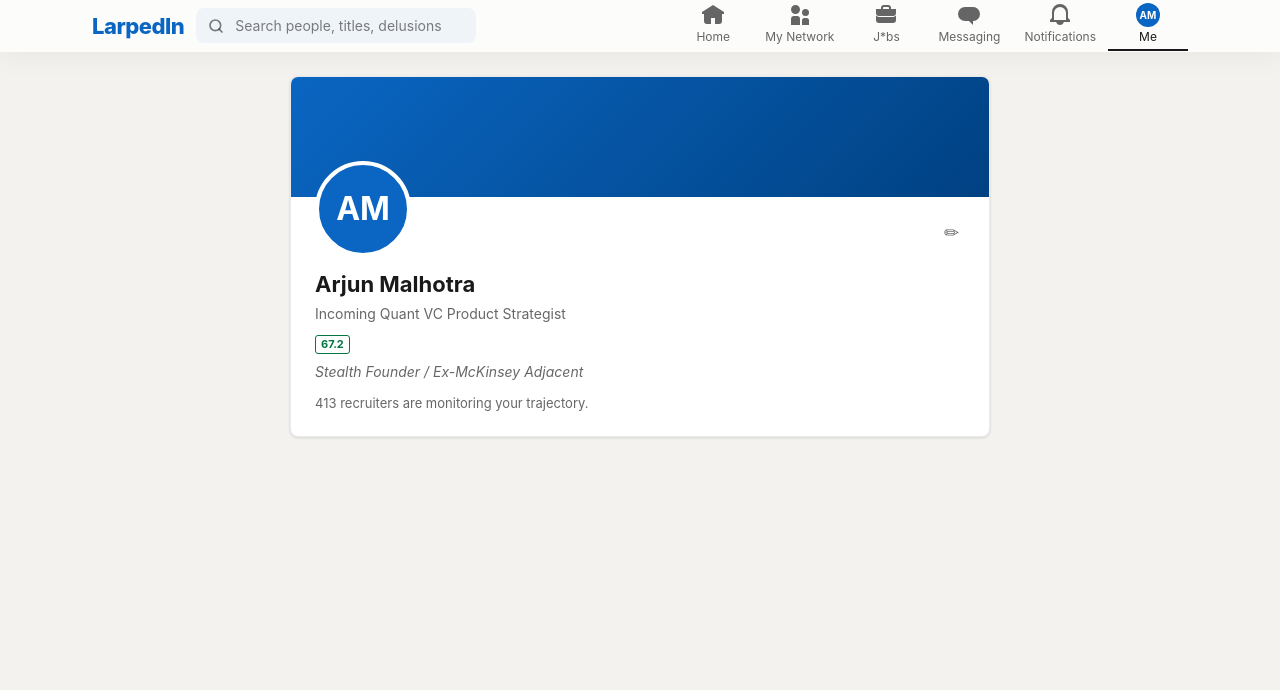
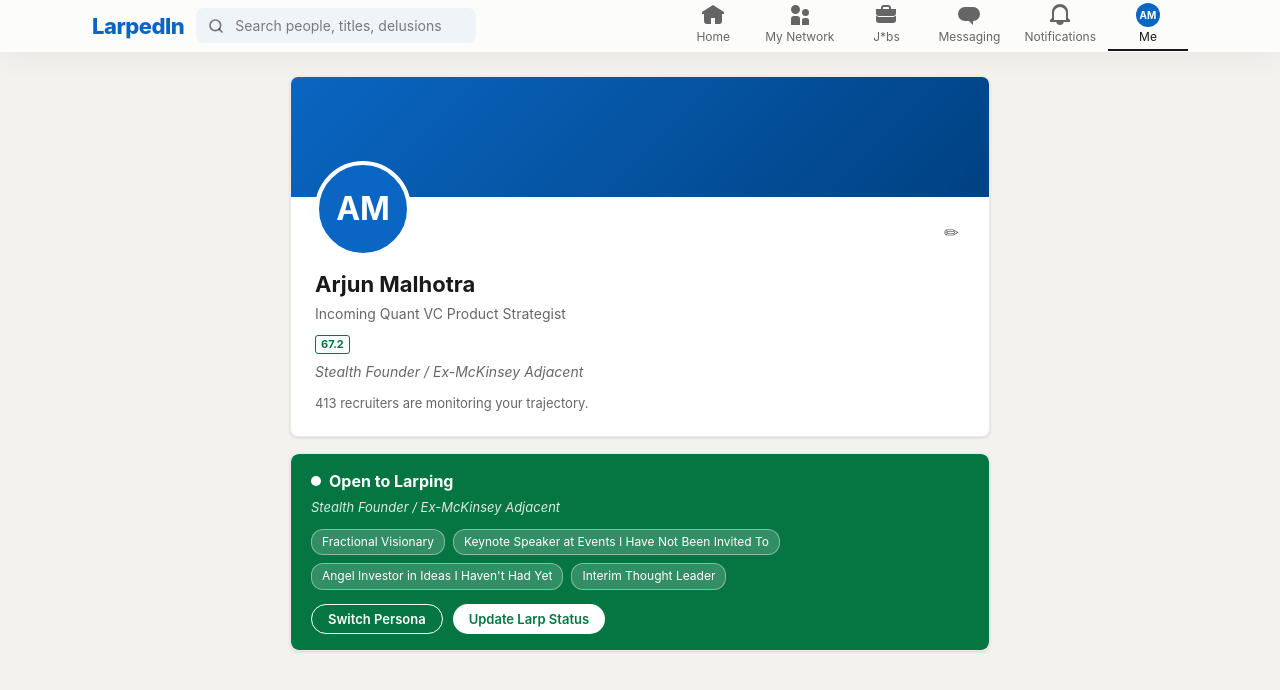
Before and after one commit to iamarpitahuja/Lapedln-Silly-Hacks, a React app in the folder frontend/: page /me in a window 1280 px wide. Shown: the top 690 px of the page. Built offline with nearby package versions, Linux system fonts and the light colour scheme; the HTML template or start-up script is replaced by a standard one.

Commit message:
feat: add LarpStatus banner to Me page

```diff
--- /dev/null
+++ b/frontend/src/features/me/LarpStatus/LarpStatus.jsx
@@ -0,0 +1,35 @@
+import { useMockData } from '../../../context/MockDataContext'
+import styles from './LarpStatus.module.css'
+
+const OPPORTUNITY_TYPES = [
+  'Fractional Visionary',
+  'Keynote Speaker at Events I Have Not Been Invited To',
+  'Angel Investor in Ideas I Haven\'t Had Yet',
+  'Interim Thought Leader',
+]
+
+export default function LarpStatus() {
+  const { currentUser } = useMockData()
+  const { persona } = currentUser
+
+  return (
+    <div className={styles.card}>
+      <div className={styles.banner}>
+        <div className={styles.bannerHeader}>
+          <span className={styles.dot} />
+          <h2 className={styles.title}>Open to Larping</h2>
+        </div>
+        <p className={styles.persona}>{persona}</p>
+        <div className={styles.pills}>
+          {OPPORTUNITY_TYPES.map(type => (
+            <span key={type} className={styles.pill}>{type}</span>
+          ))}
+        </div>
+        <div className={styles.actions}>
+          <button className={styles.btnOutlined}>Switch Persona</button>
+          <button className={styles.btnFilled}>Update Larp Status</button>
+        </div>
+      </div>
+    </div>
+  )
+}
--- /dev/null
+++ b/frontend/src/features/me/LarpStatus/LarpStatus.module.css
@@ -0,0 +1,90 @@
+.card {
+  background: #ffffff;
+  border-radius: 8px;
+  border: 1px solid rgba(0, 0, 0, 0.08);
+  overflow: hidden;
+  box-shadow: 0 1px 3px rgba(0, 0, 0, 0.12);
+}
+
+.banner {
+  background: #057642;
+  padding: 16px 20px;
+  border-radius: 8px;
+}
+
+.bannerHeader {
+  display: flex;
+  align-items: center;
+  gap: 8px;
+  margin-bottom: 6px;
+}
+
+.dot {
+  width: 10px;
+  height: 10px;
+  border-radius: 50%;
+  background: #fff;
+  flex-shrink: 0;
+}
+
+.title {
+  font-size: 16px;
+  font-weight: 700;
+  color: #fff;
+}
+
+.persona {
+  font-size: 13px;
+  color: rgba(255, 255, 255, 0.85);
+  font-style: italic;
+  margin-bottom: 12px;
+}
+
+.pills {
+  display: flex;
+  flex-wrap: wrap;
+  gap: 8px;
+  margin-bottom: 14px;
+}
+
+.pill {
+  background: rgba(255, 255, 255, 0.18);
+  color: #fff;
+  font-size: 12px;
+  padding: 4px 10px;
+  border-radius: 12px;
+  border: 1px solid rgba(255, 255, 255, 0.4);
+}
+
+.actions {
+  display: flex;
+  gap: 10px;
+}
+
+.btnOutlined {
+  padding: 6px 16px;
+  border-radius: 16px;
+  border: 1px solid #fff;
+  color: #fff;
+  font-size: 13px;
+  font-weight: 600;
+  background: transparent;
+}
+
+.btnOutlined:hover {
+  background: rgba(255, 255, 255, 0.1);
+}
+
+.btnFilled {
+  padding: 6px 16px;
+  border-radius: 16px;
+  background: #fff;
+  color: #057642;
+  font-size: 13px;
+  font-weight: 600;
+  border: none;
+}
+
+.btnFilled:hover {
+  background: rgba(255, 255, 255, 0.9);
+}
--- a/frontend/src/features/me/Me.jsx
+++ b/frontend/src/features/me/Me.jsx
@@ -1,4 +1,5 @@
 import ProfileHero from './ProfileHero/ProfileHero'
+import LarpStatus from './LarpStatus/LarpStatus'
 import styles from './Me.module.css'
 
 export default function Me() {
@@ -6,6 +7,7 @@ export default function Me() {
     <div className={styles.page}>
       <div className={styles.content}>
         <ProfileHero />
+        <LarpStatus />
       </div>
     </div>
   )
```
Also changed, not shown: 1 other file (tests, documents, lock files or other folders).
